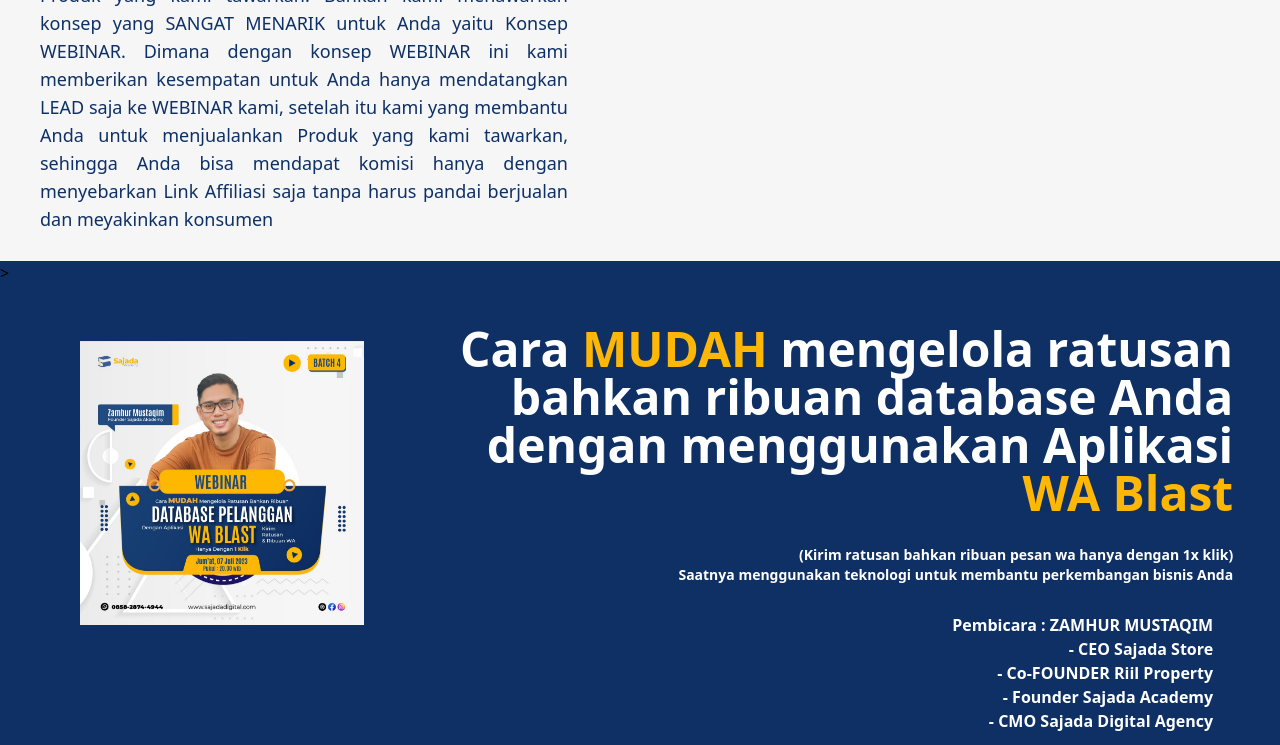
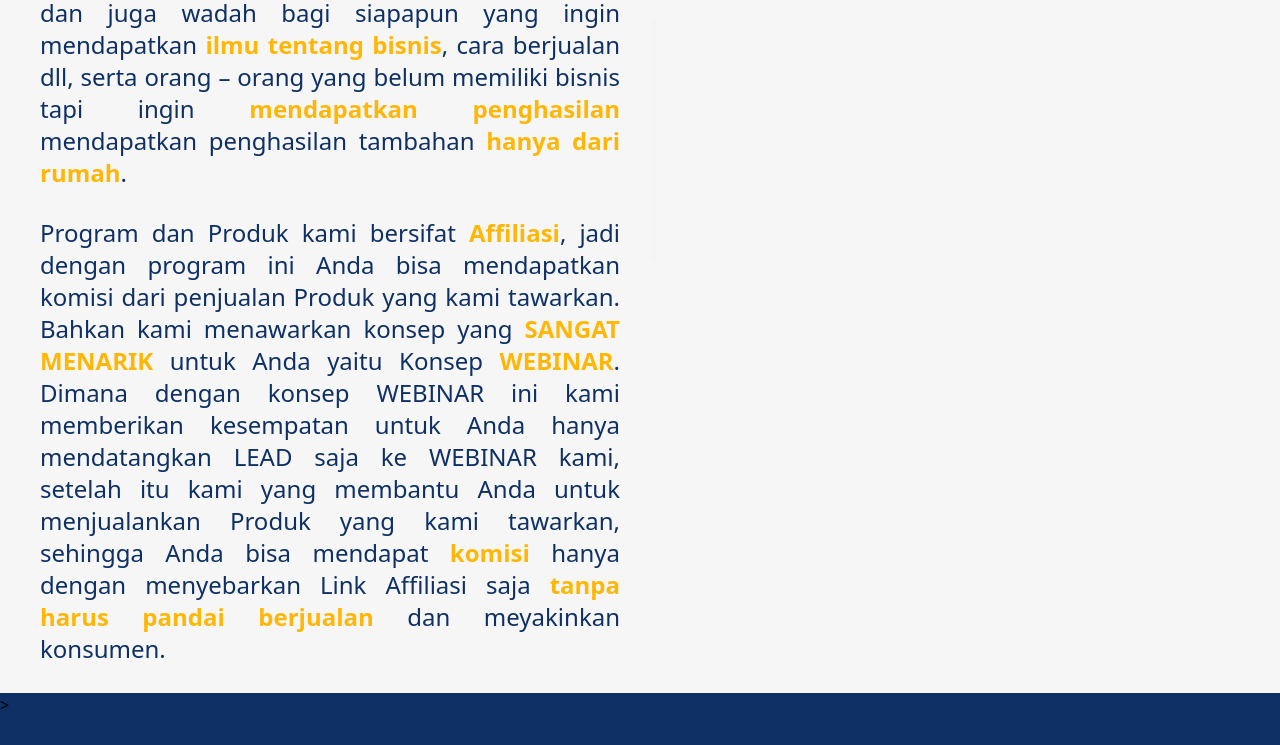
Before and after one commit to AriefLazuardi/Web-Events-Sajada-Academy, a website: page index.html in a window 1280 px wide. Shown: the part 447-1192 px from the top of the page. Drawn offline with nearby package versions, Linux system fonts and the light colour scheme.

Commit message:
second commit

```diff
--- a/index.html
+++ b/index.html
@@ -128,37 +128,56 @@
     <section id="welcome" class="pt-14">
       <div class="bg-[#F6F6F6] lg:flex">
         <div
-          class="text-xl font-extrabold text-[#0E3065] lg:text-left lg:mr-44 text-justify"
+          class="text-xl font-extrabold text-[#0E3065] lg:text-left text-justify"
           data-aos="zoom-inf-left"
         >
           <h2
-            class="lg:text-4xl lg:px-10 lg:pt-10 text-3xl text-center lg:text-left"
+            class="lg:text-7xl lg:px-10 lg:pt-10 text-3xl text-center lg:text-left"
           >
-            SELAMAT DATANG DI SAJADA ACADEMY
+            SELAMAT<span class="text-[#FFB707]"> DATANG</span> DI
+            <span class="text-[#FFB707]">SAJADA</span> ACADEMY
           </h2>
           <br />
-          <p class="lg:text-lg lg:px-10 font-normal px-8 text-justify">
-            Sajada Academy adalah salah satu support sistem dan juga wadah bagi
-            siapapun yang ingin mendapatkan ilmu tentang bisnis, cara berjualan
-            dll, serta orang – orang yang belum memiliki bisnis tapi ingin
-            mendapatkan penghasilan tambahan hanya dari rumah
+          <p class="lg:text-2xl lg:pl-10 font-normal px-8 text-justify">
+            Sajada Academy adalah salah satu
+            <span class="text-[#FFB707] font-semibold">support sistem</span> dan
+            juga wadah bagi siapapun yang ingin mendapatkan
+            <span class="text-[#FFB707] font-semibold">ilmu tentang bisnis</span
+            >, cara berjualan dll, serta orang – orang yang belum memiliki
+            bisnis tapi ingin
+            <span class="text-[#FFB707] font-semibold"
+              >mendapatkan penghasilan</span
+            >
+            mendapatkan penghasilan tambahan
+            <span class="text-[#FFB707] font-semibold">hanya dari rumah</span>.
           </p>
           <br />
-          <p class="lg:text-lg lg:px-10 font-normal px-8 text-justify">
-            Program dan Produk kami bersifat Affiliasi, jadi dengan program ini
-            Anda bisa mendapatkan komisi dari penjualan Produk yang kami
-            tawarkan. Bahkan kami menawarkan konsep yang SANGAT MENARIK untuk
-            Anda yaitu Konsep WEBINAR. Dimana dengan konsep WEBINAR ini kami
-            memberikan kesempatan untuk Anda hanya mendatangkan LEAD saja ke
-            WEBINAR kami, setelah itu kami yang membantu Anda untuk menjualankan
-            Produk yang kami tawarkan, sehingga Anda bisa mendapat komisi hanya
-            dengan menyebarkan Link Affiliasi saja tanpa harus pandai berjualan
-            dan meyakinkan konsumen
+          <p class="lg:text-2xl lg:pl-10 font-normal px-8 text-justify">
+            Program dan Produk kami bersifat
+            <span class="text-[#FFB707] font-semibold">Affiliasi</span>, jadi
+            dengan program ini Anda bisa mendapatkan komisi dari penjualan
+            Produk yang kami tawarkan. Bahkan kami menawarkan konsep yang
+            <span class="text-[#FFB707] font-bold">SANGAT MENARIK</span> untuk
+            Anda yaitu Konsep
+            <span class="text-[#FFB707] font-bold">WEBINAR</span>. Dimana dengan
+            konsep WEBINAR ini kami memberikan kesempatan untuk Anda hanya
+            mendatangkan LEAD saja ke WEBINAR kami, setelah itu kami yang
+            membantu Anda untuk menjualankan Produk yang kami tawarkan, sehingga
+            Anda bisa mendapat
+            <span class="text-[#FFB707] font-semibold">komisi</span> hanya
+            dengan menyebarkan Link Affiliasi saja
+            <span class="text-[#FFB707] font-semibold"
+              >tanpa harus pandai berjualan</span
+            >
+            dan meyakinkan konsumen.
           </p>
           <br />
         </div>
+        <div class="flex items-center z-10 lg:mr-32 lg:-mt-6">
+          <hr class="w-1 h-60 bg-gray-100 border-0 rounded dark:bg-gray-700" />
+        </div>
         <div
-          class="mx-auto w-2/3 lg:h-full lg:w-full lg:items-end rounded-xl lg:mr-28 lg:mt-40"
+          class="mx-auto w-2/3 lg:h-full lg:w-full lg:items-end rounded-xl lg:mr-28 lg:mt-64"
           data-aos="zoom-in"
           data-aos-duration="500"
         >
@@ -221,13 +240,13 @@
                 <div
                   class="bg-[#0E3065] lg:mt-1 mt-3 items-end justify-end flex lg:mr-14"
                 >
-                  <div
+                  <button
                     class="flex mx-auto h-12 w-40 items-center justify-center rounded-full bg-[#FFB707] text-center hover:bg-blue-500 hover:text-white lg:w-52 lg:text-base text-sm lg:mx-0 ml-auto"
                   >
                     <a href="#pricing" class="btn-get-started scrollto"
                       >Lihat Selengkapnya...</a
                     >
-                  </div>
+                  </button>
                 </div>
                 <br /><br />
               </div>
@@ -279,13 +298,13 @@
                 <div
                   class="bg-[#0E3065] lg:mt-1 mt-3 items-end justify-end flex lg:mr-14"
                 >
-                  <div
+                  <button
                     class="flex mx-auto h-12 w-40 items-center justify-center rounded-full bg-[#FFB707] text-center hover:bg-blue-500 hover:text-white lg:w-52 lg:text-base text-sm lg:mx-0 ml-auto"
                   >
                     <a href="#pricing" class="btn-get-started scrollto"
                       >Lihat Selengkapnya...</a
                     >
-                  </div>
+                  </button>
                 </div>
                 <br /><br />
               </div>
```
Also changed, not shown: style.css.
